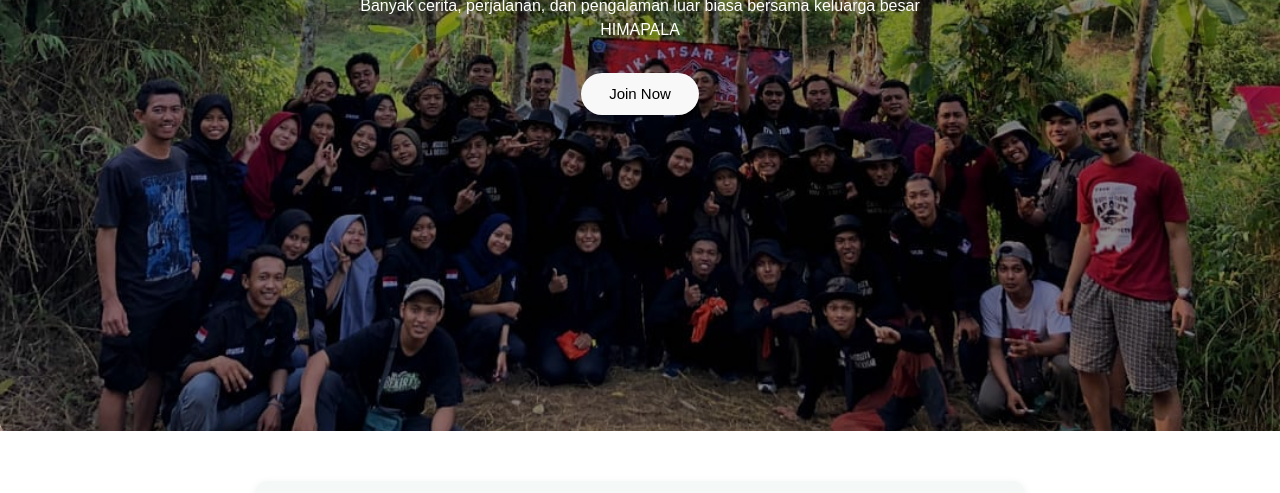
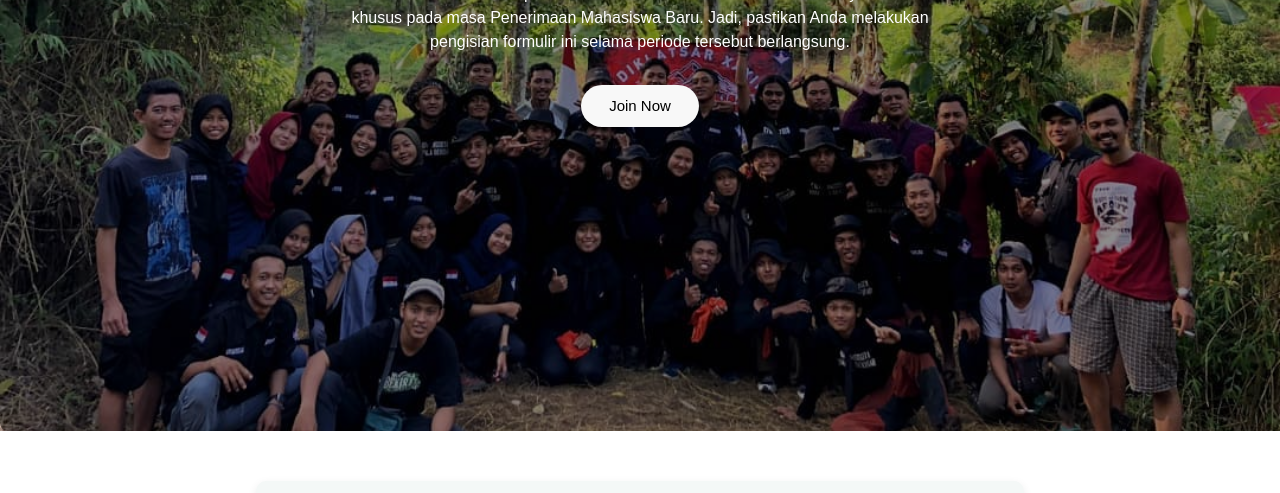
Before and after one commit to ucilmenangis/Proyek_Akhir_Semester_1, a plain HTML site: page keanggotaan.html in a window 1280 px wide. Shown: the part 607-1100 px from the top of the page. Drawn offline with nearby package versions, Linux system fonts and the light colour scheme.

Commit message:
changing hero description

```diff
--- a/keanggotaan.html
+++ b/keanggotaan.html
@@ -60,7 +60,9 @@
         <div class="member-banner">
             <div class="banner-overlay">
                 <h2>HIMAPALA BERKISAR</h2>
-                <p>Banyak cerita, perjalanan, dan pengalaman luar biasa bersama keluarga besar HIMAPALA</p>
+                <p>Perlu diketahui bahwa pendaftaran UKM HIMAPALA BERKISAR hanya dibuka khusus pada masa Penerimaan
+                    Mahasiswa Baru. Jadi, pastikan Anda melakukan pengisian formulir ini selama periode tersebut
+                    berlangsung.</p>
                 <a class="join-btn" href="#register">Join Now</a>
             </div>
         </div>
```
